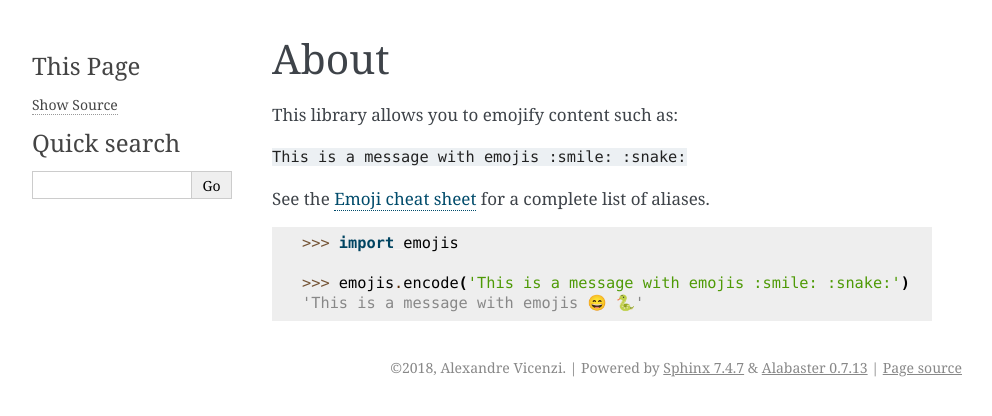
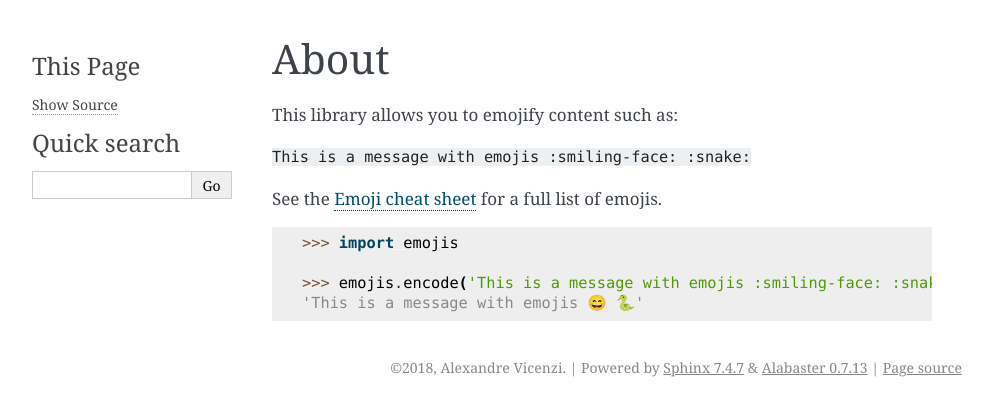
Before and after one commit to alexandrevicenzi/emojis, a Sphinx documentation site: the page built from docs/about.rst, in a window 1280 px wide. Shown: the top 416 px of the page, without its empty margins (148-1140 px from the left). Built offline with Sphinx 7.4.7, drawn with Linux system fonts in a browser that asks for light colours; the version number is read from the project's files by our own code.

Commit message:
Update docs

```diff
--- a/docs/about.rst
+++ b/docs/about.rst
@@ -3,14 +3,14 @@ About
 
 This library allows you to emojify content such as:
 
-``This is a message with emojis :smile: :snake:``
+``This is a message with emojis :smiling-face: :snake:``
 
-See the `Emoji cheat sheet <http://www.emoji-cheat-sheet.com/>`__ for
-a complete list of aliases.
+See the `Emoji cheat sheet <http://unicode.org/emoji/charts/full-emoji-list.html>`__ for a
+full list of emojis.
 
 .. code:: python
 
     >>> import emojis
 
-    >>> emojis.encode('This is a message with emojis :smile: :snake:')
+    >>> emojis.encode('This is a message with emojis :smiling-face: :snake:')
     'This is a message with emojis 😄 🐍'
--- a/docs/api.rst
+++ b/docs/api.rst
@@ -12,7 +12,7 @@ Sample Code
 
     >>> import emojis
 
-    >>> emojis.encode('This is a message with emojis :smile: :snake:')
+    >>> emojis.encode('This is a message with emojis :smiling-face: :snake:')
     'This is a message with emojis 😄 🐍'
 
     >>> emojis.decode('This is a message with emojis 😄 🐍')
```
